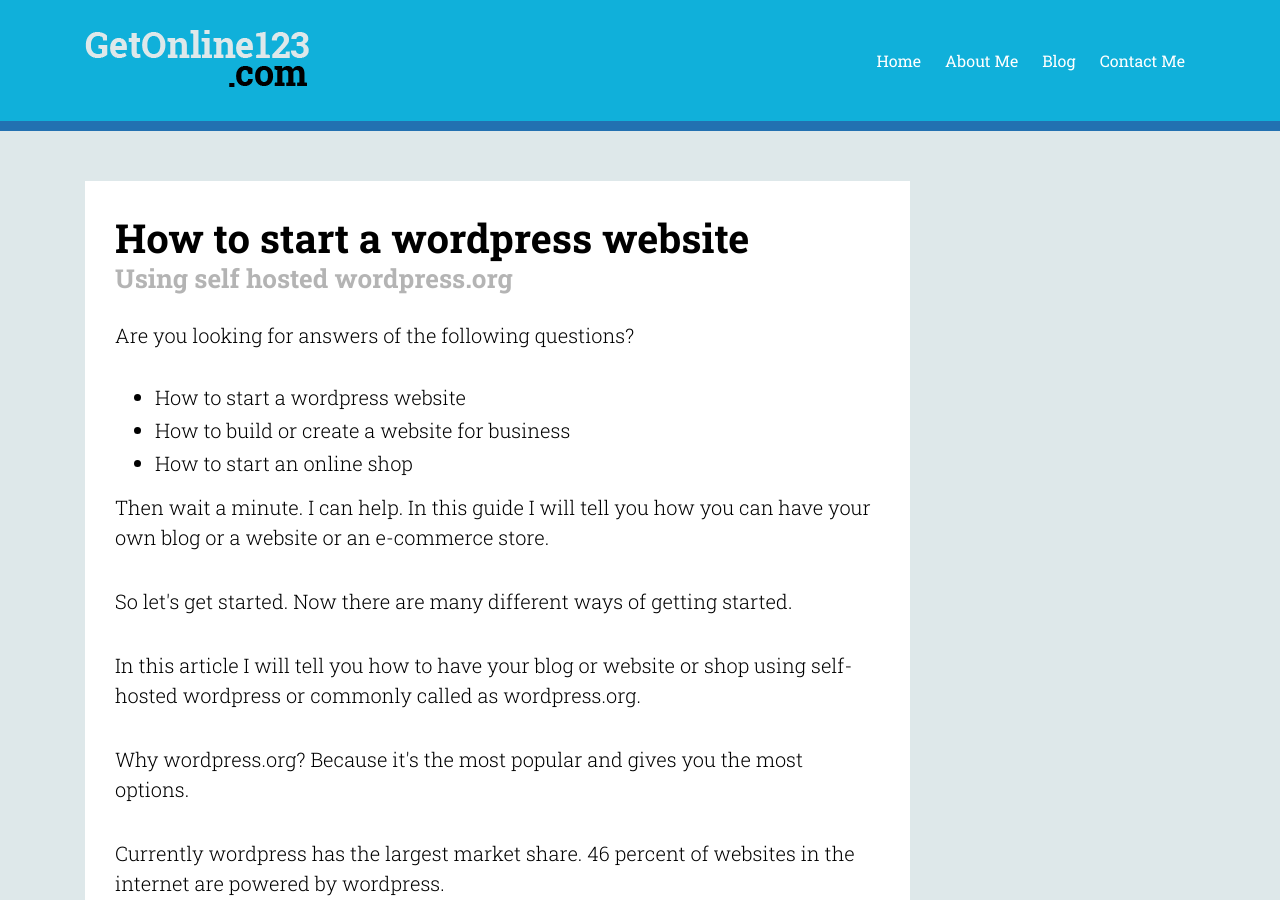
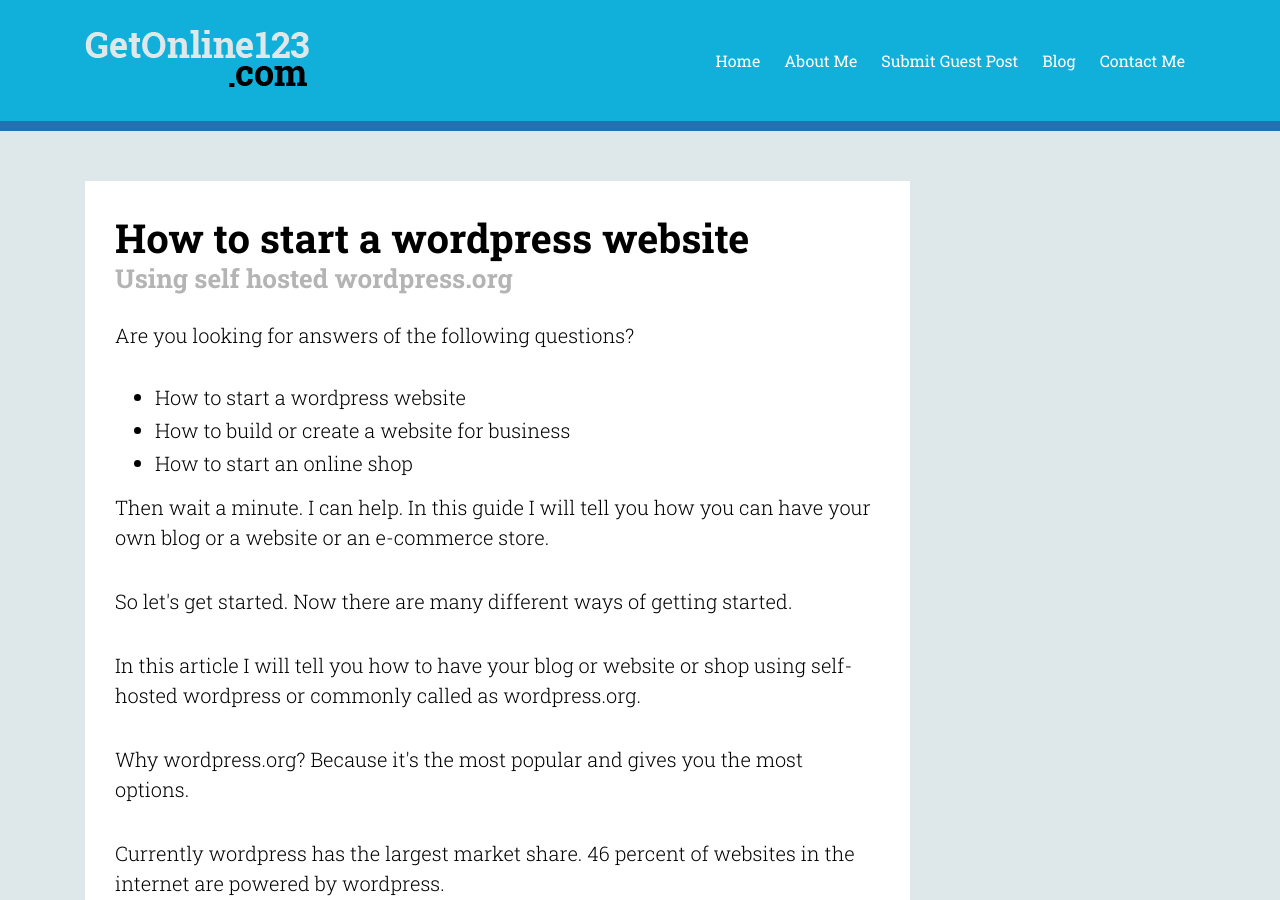
Before and after one commit to jdoeblog/jdoeblog.github.io, a Jekyll site: the page built from index.md, in a window 1280 px wide and 900 px high. Built offline with Jekyll 4.4.1, drawn with Linux system fonts in a browser that asks for light colours; nearby versions of some CDN libraries.

Commit message:
Update nav.html

```diff
--- a/_includes/nav.html
+++ b/_includes/nav.html
@@ -18,6 +18,7 @@
 		<ul>
 		<li><a href="{{site.url}}/">Home</a></li>
 		<li><a href="{{site.url}}/about-me/">About Me</a></li>
+		<li><a href="{{site.url}}/submit-guest-post/">Submit Guest Post</a></li>
 		<li><a href="{{site.url}}/blog/">Blog</a></li>
 		<li><a href="{{site.url}}/contact-me/">Contact Me</a></li>
 		</ul>
```
